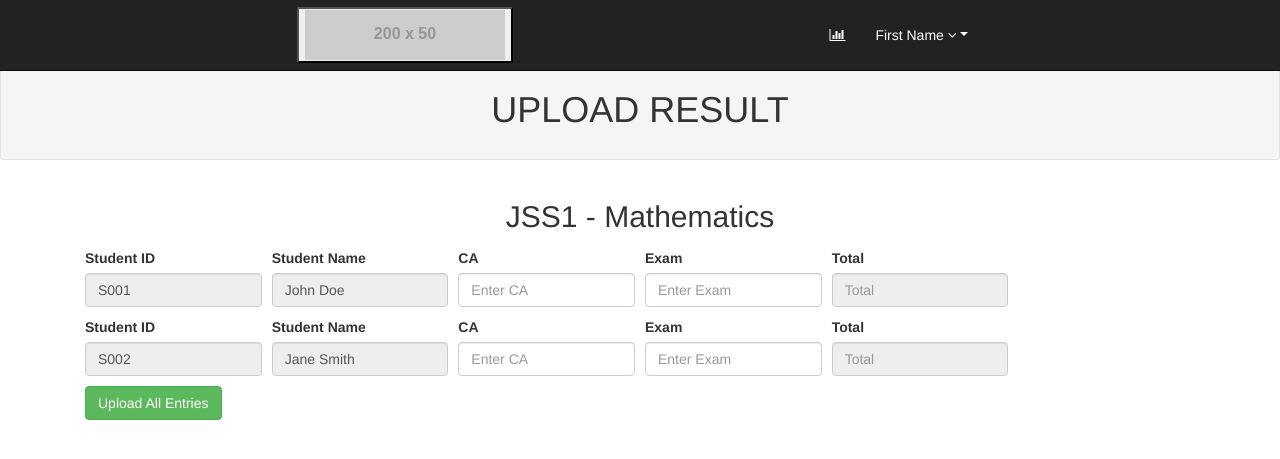
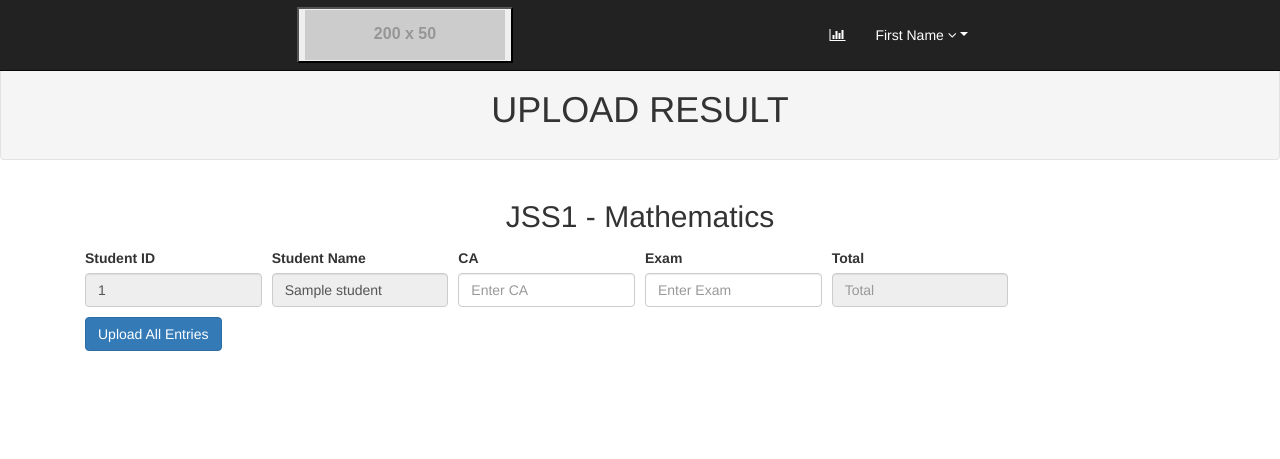
Before and after one commit to megafemworld/student_score_report, a Flask app: template template/result_upload.html in a window 1280 px wide. Shown: the top 459 px of the page. Run offline with Flask 3, Linux system fonts and the light colour scheme; the template is opened without the code that fills it: most values are stand-ins (such as "Sample title", 1, 10 or a date in 2020); grey boxes labelled with a size stand in for pictures from a placeholder-image service; some libraries are stand-ins or nearby versions.

Commit message:
upload results

```diff
--- a/template/result_upload.html
+++ b/template/result_upload.html
@@ -114,54 +114,33 @@
 <div class="container mt-4">
     <form id="student-form">
         <!-- Form Group 1 -->
-        <div class="form-row align-items-center mb-3" id="form-1">
+        {% for student in students %}
+        <div class="form-row align-items-center mb-3" id="form-{{ loop.index }}">
             <div class="col-md-2">
-                <label for="studentId1">Student ID</label>
-                <input type="text" class="form-control" id="studentId1" value="S001" readonly>
+                <label for="studentId{{ loop.index }}">Student ID</label>
+                <input type="text" class="form-control" id="studentId{{ loop.index }}" value="{{ student.id }}" readonly>
             </div>
             <div class="col-md-2">
-                <label for="studentName1">Student Name</label>
-                <input type="text" class="form-control" id="studentName1" value="John Doe" readonly>
+                <label for="studentName{{ loop.index }}">Student Name</label>
+                <input type="text" class="form-control" id="studentName{{ loop.index }}" value="{{ student.name }}" readonly>
             </div>
             <div class="col-md-2">
-                <label for="ca1">CA</label>
-                <input type="number" class="form-control ca-input" id="ca1" placeholder="Enter CA">
+                <label for="ca{{ loop.index }}">CA</label>
+                <input type="number" class="form-control ca-input" id="ca{{ loop.index }}" placeholder="Enter CA">
             </div>
             <div class="col-md-2">
-                <label for="exam1">Exam</label>
-                <input type="number" class="form-control exam-input" id="exam1" placeholder="Enter Exam">
+                <label for="exam{{ loop.index }}">Exam</label>
+                <input type="number" class="form-control exam-input" id="exam{{ loop.index }}" placeholder="Enter Exam">
             </div>
             <div class="col-md-2">
-                <label for="total1">Total</label>
-                <input type="number" class="form-control total-input" id="total1" placeholder="Total" readonly>
+                <label for="total{{ loop.index }}">Total</label>
+                <input type="number" class="form-control total-input" id="total{{ loop.index }}" placeholder="Total" readonly>
             </div>
         </div>
-        <!-- Form Group 2 -->
-        <div class="form-row align-items-center mb-3" id="form-2">
-            <div class="col-md-2">
-                <label for="studentId2">Student ID</label>
-                <input type="text" class="form-control" id="studentId2" value="S002" readonly>
-            </div>
-            <div class="col-md-2">
-                <label for="studentName2">Student Name</label>
-                <input type="text" class="form-control" id="studentName2" value="Jane Smith" readonly>
-            </div>
-            <div class="col-md-2">
-                <label for="ca2">CA</label>
-                <input type="number" class="form-control ca-input" id="ca2" placeholder="Enter CA">
-            </div>
-            <div class="col-md-2">
-                <label for="exam2">Exam</label>
-                <input type="number" class="form-control exam-input" id="exam2" placeholder="Enter Exam">
-            </div>
-            <div class="col-md-2">
-                <label for="total2">Total</label>
-                <input type="number" class="form-control total-input" id="total2" placeholder="Total" readonly>
-            </div>
-        </div>
+        {% endfor %}
+        <button type="submit" class="btn btn-primary" id="upload-all">Upload All Entries</button>
     </form>
     <!-- General Upload Button -->
-    <button type="button" class="btn btn-success" id="upload-all">Upload All Entries</button>
 </div>
 
 <!-- Bootstrap JS and dependencies -->
@@ -208,8 +187,21 @@
                 }
             });
 
-            console.log('All Entries:', allEntries);
-            alert('All entries have been uploaded! (Check the console for details.)');
+            // Send the data to the server for uploading
+            $.ajax({
+                url: '/upload-result',
+                method: 'POST',
+                data: JSON.stringify(allEntries),
+                contentType: 'application/json',
+                success: function(response) {
+                    console.log('Upload successful:', response);
+                    alert('Result uploaded successfully!');
+                },
+                error: function(error) {
+                    console.error('Upload failed:', error);
+                    alert('Failed to upload result. Please try again.');
+                }
+            });
         });
     });
 </script>
```
Also changed, not shown: web_app/auth.py (+21 -16 lines).
